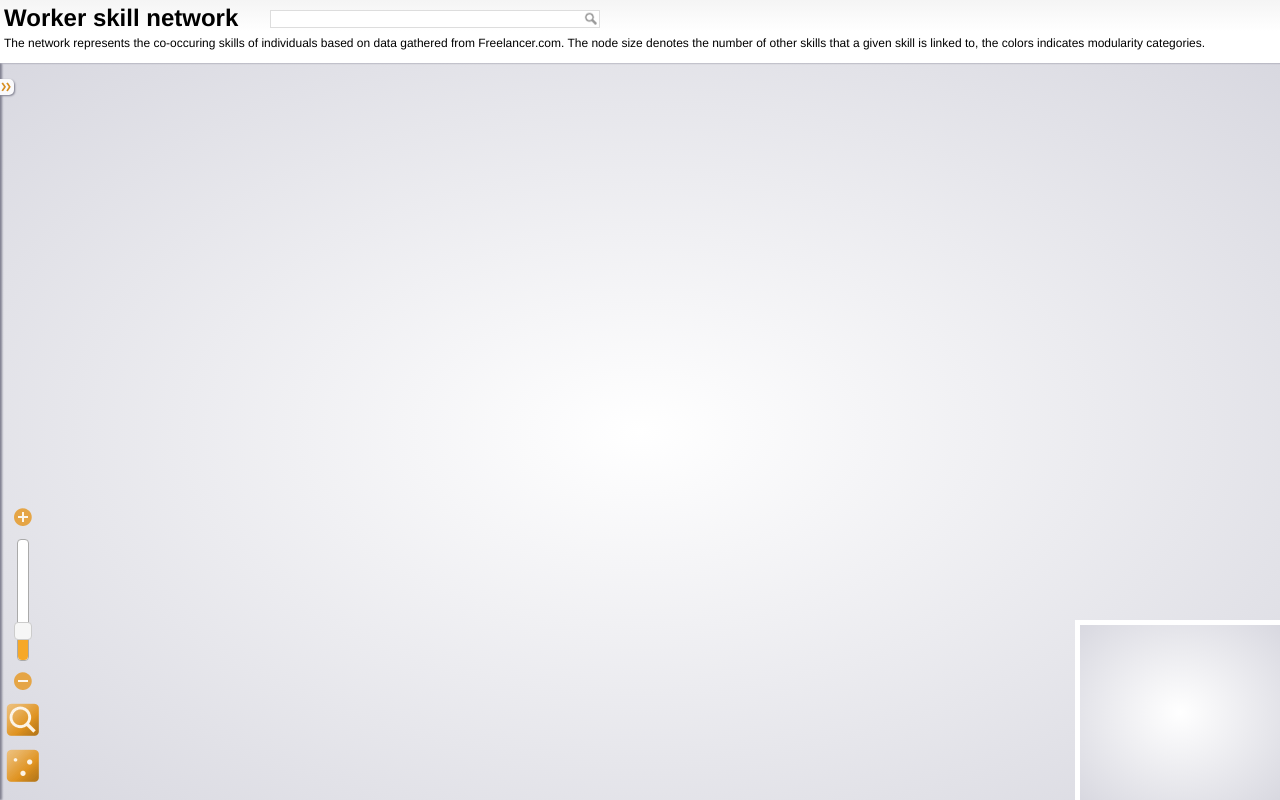
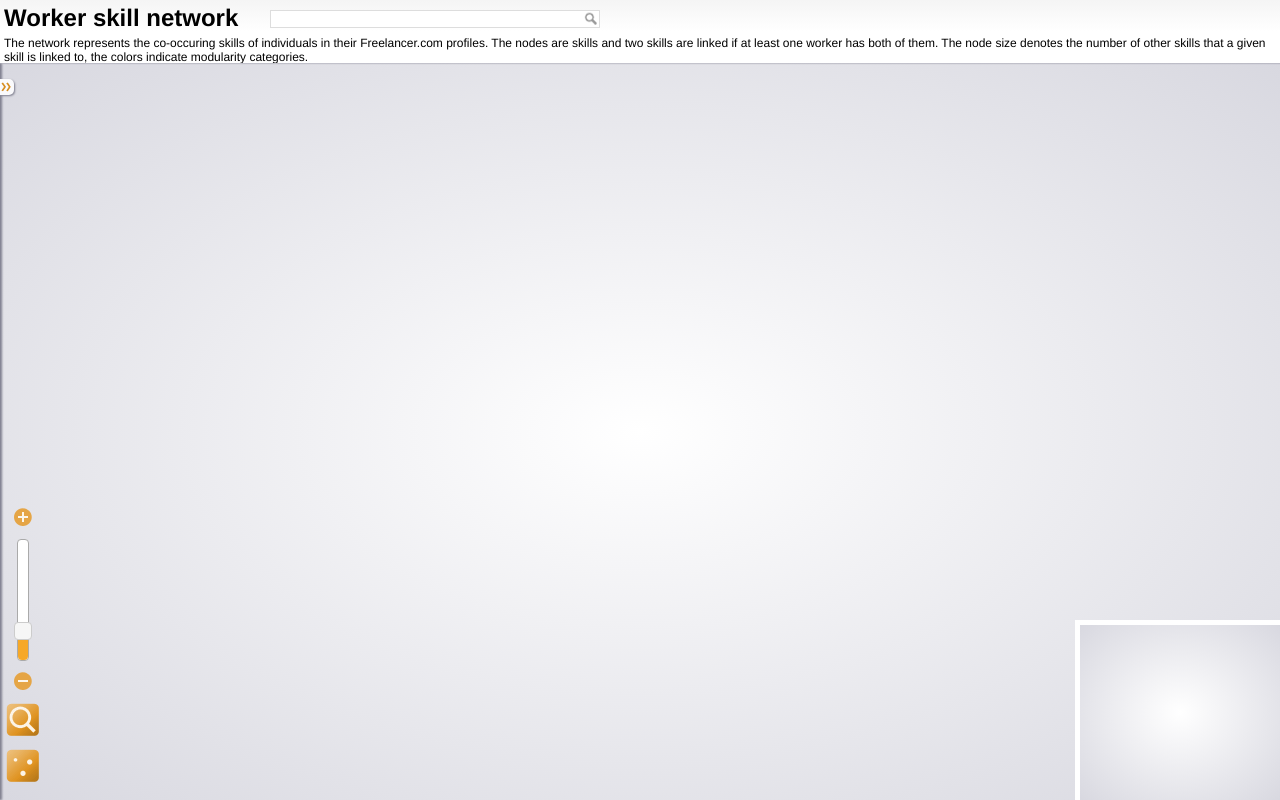
Before and after one commit to sdfghjklbn/sdfghjklbn.github.io, a plain HTML site: page ind_skill_co-occurences/index.html in a window 1280 px wide. Drawn offline with nearby package versions, Linux system fonts and the light colour scheme; no server answers.

Commit message:
desc. modif

```diff
--- a/ind_skill_co-occurences/index.html
+++ b/ind_skill_co-occurences/index.html
@@ -53,7 +53,7 @@
         <div id="titlebar">
             <div id="title">
                 <h1 id="pagetitlerow">Worker skill network</h1>
-		        <p id="pagedescriptionrow">The network represents the co-occuring skills of individuals based on data gathered from Freelancer.com. The node size denotes the number of other skills that a given skill is linked to, the colors indicates modularity categories.</p>
+		        <p id="pagedescriptionrow">The network represents the co-occuring skills of individuals in their Freelancer.com profiles. The nodes are skills and two skills are linked if at least one worker has both of them. The node size denotes the number of other skills that a given skill is linked to, the colors indicate modularity categories.</p>
             </div>
             <form id="recherche">
                 <input id="searchinput" class="grey" autocomplete="off" />
```
